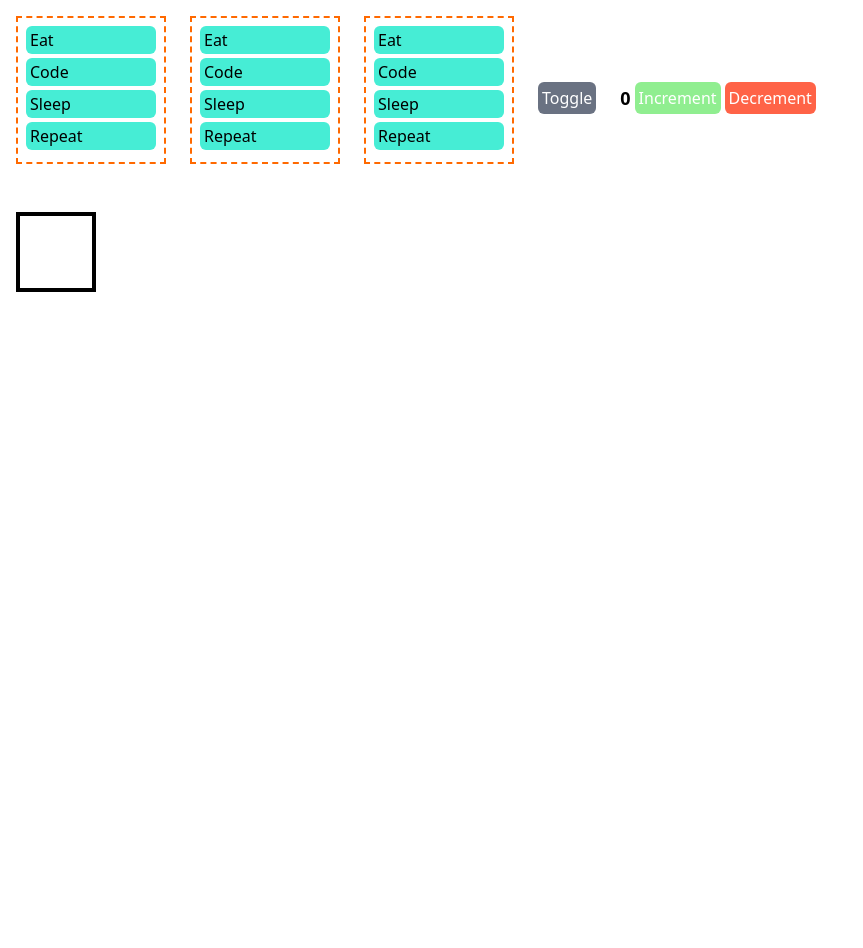
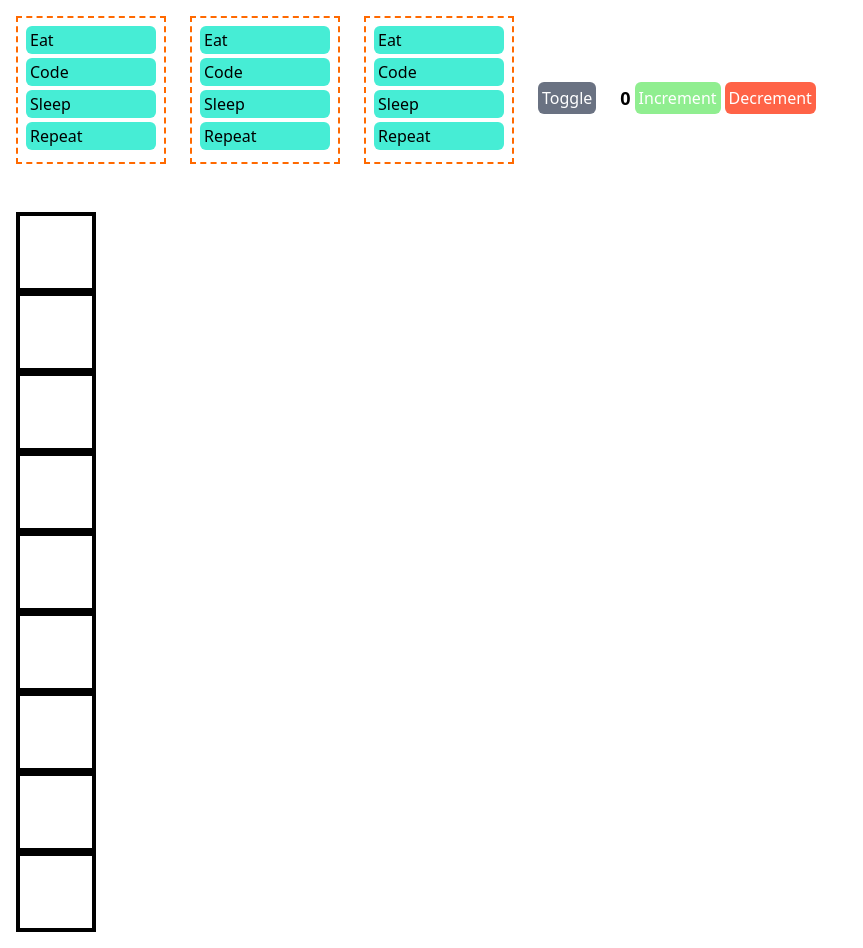
Before and after one commit to verma2510/react-project, a React (Vite) app: page / in a window 1280 px wide. Shown: the whole page, without its empty margins (0-863 px from the left). Before the commit the page ends 800 px from the top, so only its background shows below. Built offline with nearby package versions, Linux system fonts and the light colour scheme.

Commit message:
tictactoe 9 boxes added

```diff
--- a/src/components/TicTacToe.tsx
+++ b/src/components/TicTacToe.tsx
@@ -2,11 +2,15 @@ import React from "react";
 import Block from "./Block";
 
 const TicTacToe: React.FC = () => {
-     return(
-        <div>
-           <Block/>
-        </div>
-     )
-}
+  const size = 3;
+
+  return (
+    <div>
+      {Array.from({ length: size * size }).map((_, i) => (
+        <Block key={i} />
+      ))}
+    </div>
+  );
+};
 
 export default TicTacToe;
```
